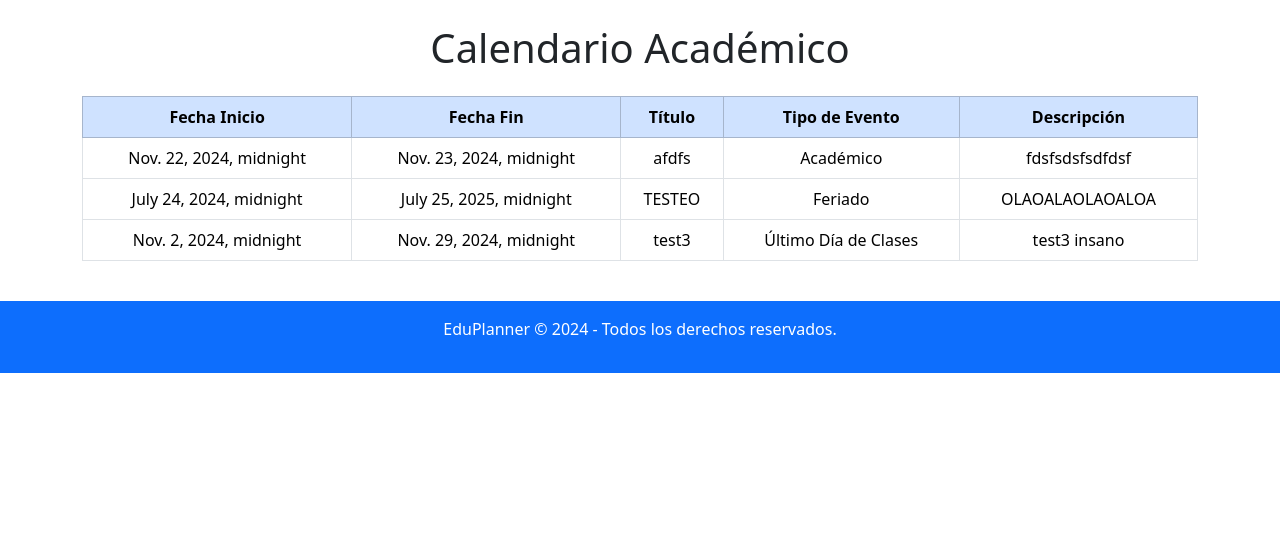
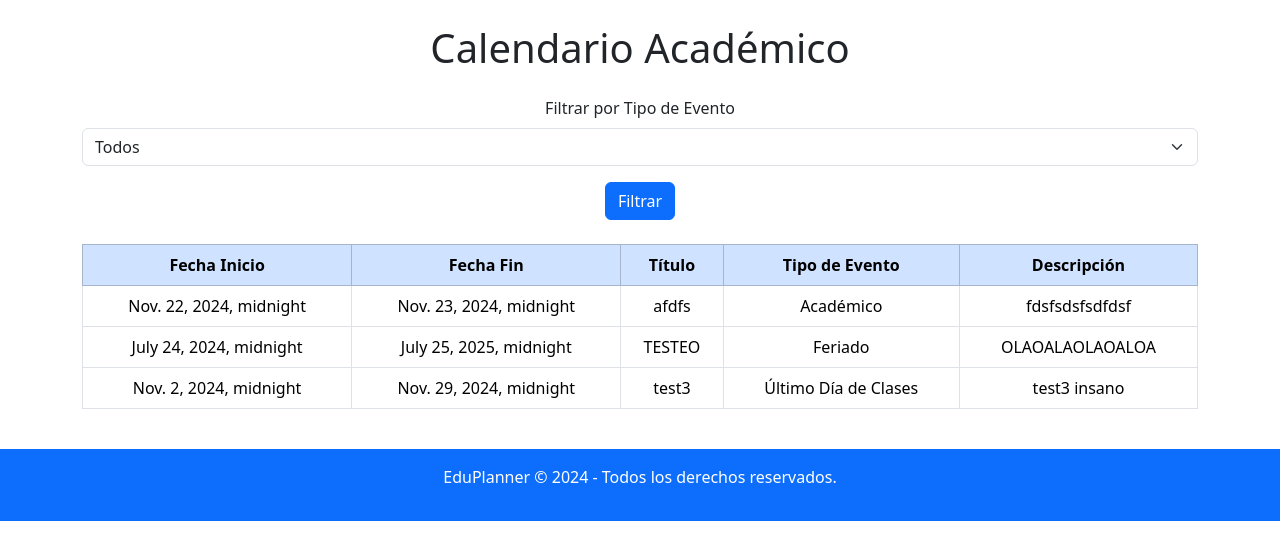
Before and after one commit to iari4as/CER3-ALVAREZBASTIAN_ARIASISAAC, a Django app: page / in a window 1280 px wide. Shown: the part 56-616 px from the top of the page. Run offline with Django 5.2, Linux system fonts and the light colour scheme; data comes from the database, SQL or seed files in the repository.

Commit message:
filtrado por tipo

```diff
--- a/core/templates/core/index.html
+++ b/core/templates/core/index.html
@@ -3,7 +3,25 @@
 {% block content %}
 <div class="text-center">
     <h1 class="my-4">Calendario Académico</h1>
-    <div class="table-responsive">
+
+    <!-- Formulario de filtro -->
+    <form method="GET" action="{% url 'home' %}">
+        <div class="mb-3">
+            <label for="event_type" class="form-label">Filtrar por Tipo de Evento</label>
+            <select class="form-select" id="event_type" name="event_type">
+                <option value="">Todos</option> <!-- Opción para mostrar todos los eventos -->
+                {% for key, value in TIPO_EVENTO_CHOICES %}
+                    <option value="{{ key }}" {% if key == request.GET.event_type %}selected{% endif %}>
+                        {{ value }}
+                    </option>
+                {% endfor %}
+            </select>
+        </div>
+        <button type="submit" class="btn btn-primary">Filtrar</button>
+    </form>
+
+    <!-- Tabla de eventos -->
+    <div class="table-responsive mt-4">
         <table class="table table-bordered">
             <thead class="table-primary">
                 <tr>
--- a/core/views.py
+++ b/core/views.py
@@ -27,16 +27,21 @@ def manageEvents(request):
 
 # Create your views here.
 def home(request):
-    eventos = Evento.objects.all()  # Obtener todos los eventos
+    # Obtener el tipo de evento desde el filtro de la URL (si está presente)
+    event_type_filter = request.GET.get('event_type', '')
 
-    # Intentamos obtener los feriados desde la API
+    # Filtrar los eventos según el tipo, si es necesario
+    if event_type_filter:
+        eventos = Evento.objects.filter(TipoEvento=event_type_filter)
+    else:
+        eventos = Evento.objects.all()  # Si no hay filtro, mostrar todos los eventos
 
-    # Creamos el diccionario con los datos para el contexto
+    # Crear el diccionario de contexto
     data = {
         'eventos': eventos,
+        'TIPO_EVENTO_CHOICES': Evento.TIPO_EVENTO_CHOICES,
     }
 
-    # Retornamos la respuesta renderizada con los datos
     return render(request, "core/index.html", data)
 
 def iniciarSesion(request):
```
